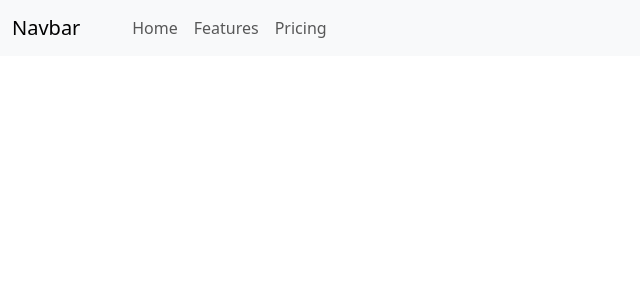
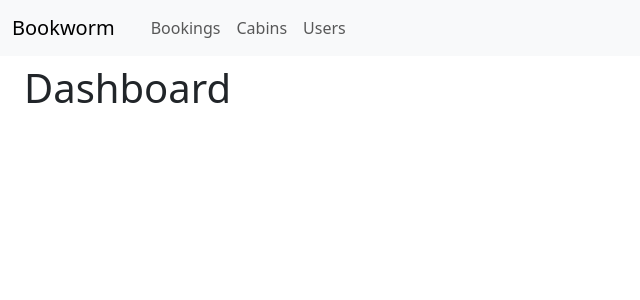
Before and after one commit to tonasyonas/sc2006-website, a React (Vite) app in the folder bookworm/: page /dashboard in a window 1280 px wide. Shown: the top 300 px of the page, without its empty margins (0-640 px from the left). Built offline with nearby package versions, Linux system fonts and the light colour scheme.

Commit message:
make some change

```diff
--- a/bookworm/src/ui/AppLayout.jsx
+++ b/bookworm/src/ui/AppLayout.jsx
@@ -5,7 +5,9 @@ function AppLayout() {
   return (
     <>
       <StyledNavbar />
-      <Outlet />
+      <div style={{ padding: "8vh 3vh 0vh 3vh" }}>
+        <Outlet />
+      </div>
     </>
   );
 }
--- a/bookworm/src/ui/StyledNavbar.jsx
+++ b/bookworm/src/ui/StyledNavbar.jsx
@@ -1,17 +1,26 @@
 import Container from "react-bootstrap/Container";
 import Nav from "react-bootstrap/Nav";
 import Navbar from "react-bootstrap/Navbar";
+import { Link } from "react-router-dom";
 
 function StyledNavbar() {
   return (
     <Navbar bg="light" expand="lg" data-bs-theme="light" fixed="top">
       <Container fluid>
-        <Navbar.Brand href="#home">Navbar</Navbar.Brand>
+        <Navbar.Brand as={Link} to="/">
+          Bookworm
+        </Navbar.Brand>
         <Container>
           <Nav className="me-auto">
-            <Nav.Link href="#home">Home</Nav.Link>
-            <Nav.Link href="#features">Features</Nav.Link>
-            <Nav.Link href="#pricing">Pricing</Nav.Link>
+            <Nav.Link as={Link} to="/bookings">
+              Bookings
+            </Nav.Link>
+            <Nav.Link as={Link} to="/cabins">
+              Cabins
+            </Nav.Link>
+            <Nav.Link as={Link} to="/users">
+              Users
+            </Nav.Link>
           </Nav>
         </Container>
       </Container>
```
